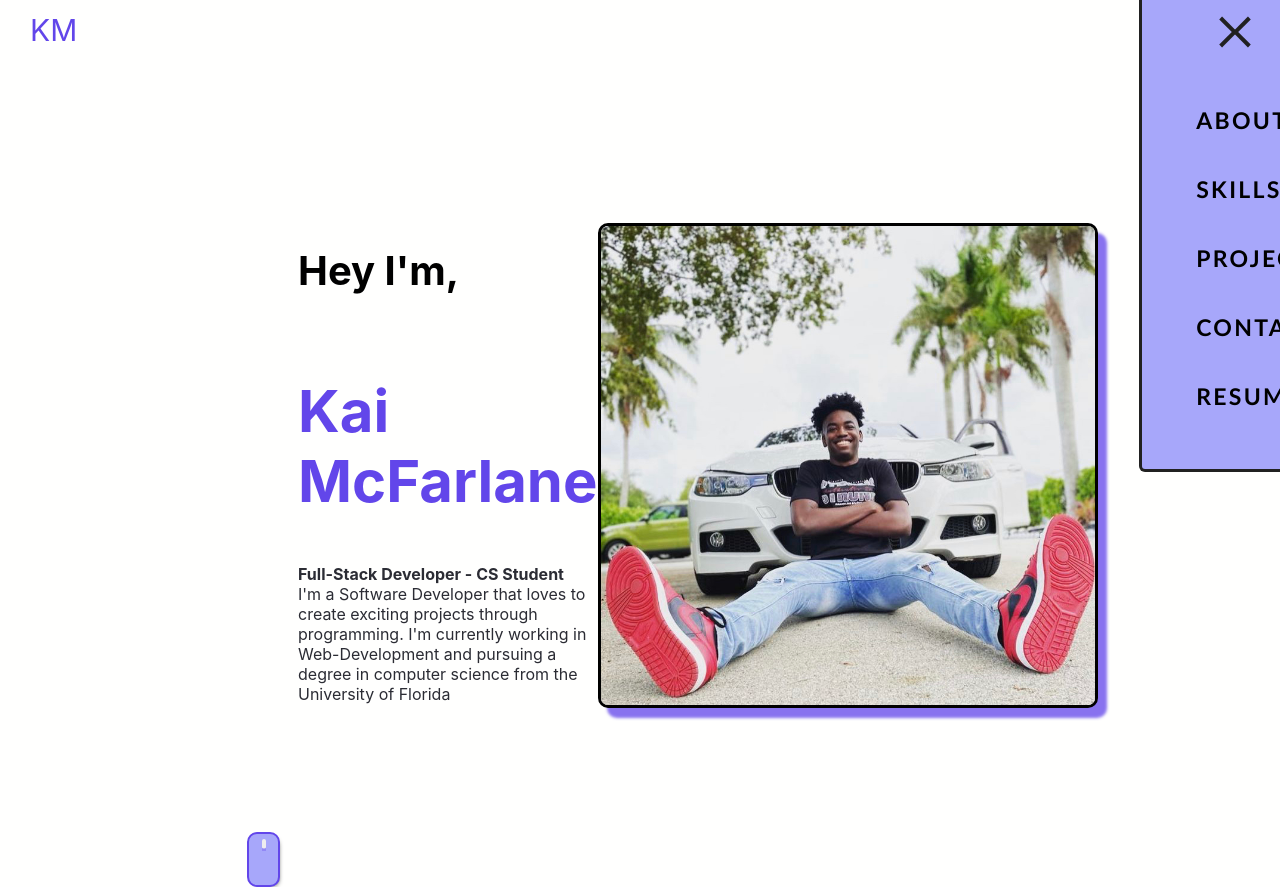
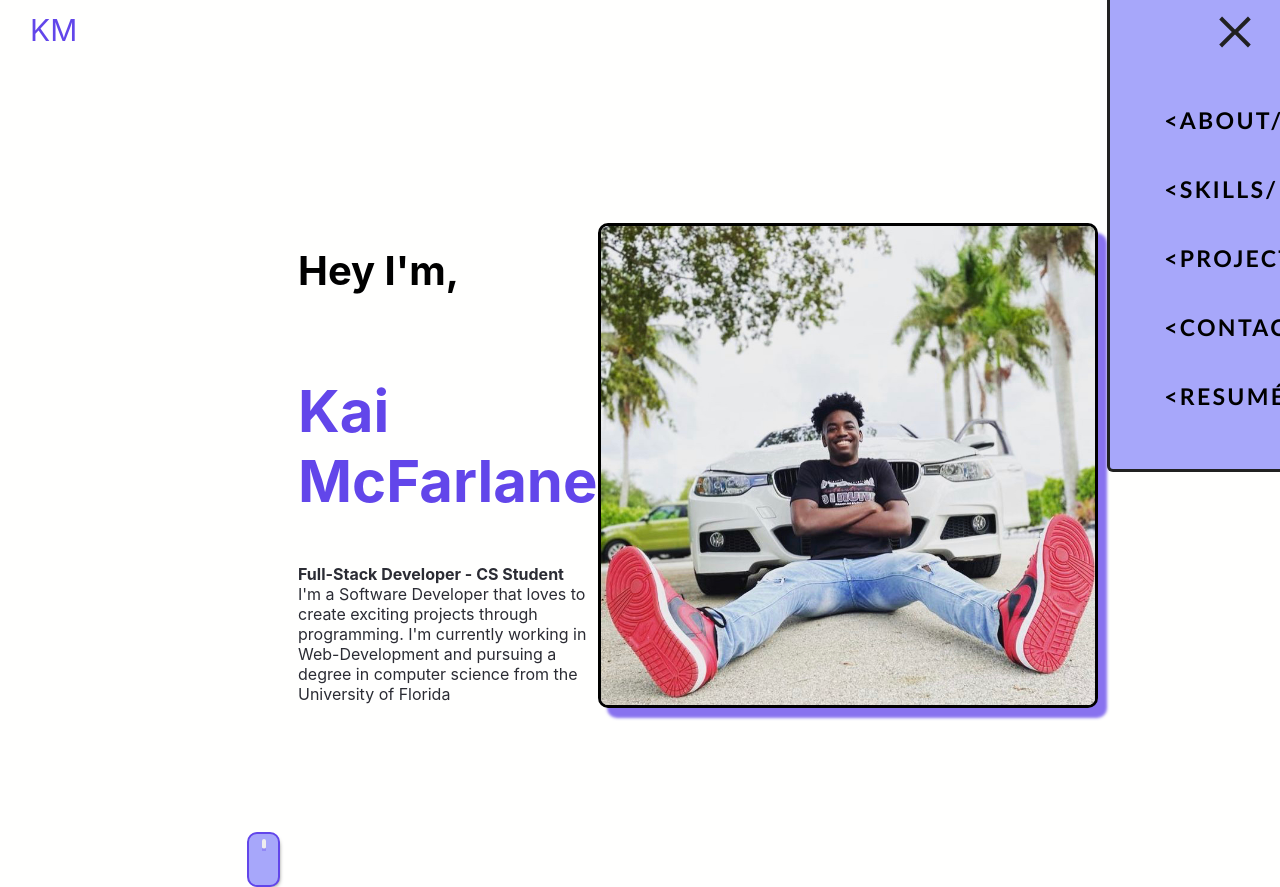
Before and after one commit to kaimcfarlane/portfolio_website_km, a React (Create React App) app in the folder portfolio_website_km/: page / in a window 1280 px wide. Both pictures are taken after a click on the element 1250 px from the left and 30 px from the top of the page. Shown: the top 887 px of the page. Built offline with nearby package versions, Linux system fonts and the light colour scheme; the HTML template or start-up script is replaced by a standard one.

Commit message:
Added slide in animation for burger menu items

```diff
--- a/portfolio_website_km/src/Header.js
+++ b/portfolio_website_km/src/Header.js
@@ -35,13 +35,30 @@ export default function Header() {
         console.log(menuContent.current.style.display);
         if(menuContent.current.style.display === "none" || menuContent.current.style.display === '')
         {
+            // menuContent.current.style.opacity = "0"
             menuContent.current.style.display = "flex";
+            menuContent.current.style.animation = "slideLeft"
+            setTimeout(() => {
+                // menuContent.current.style.opacity = "100%"
+                menuContent.current.style.left = "86.5%"
+                burgerMenu.current.style.backgroundColor = "#a7a7fa";
+            },100)
             // burgerMenu.current.style.backgroundColor = "#7a61f0d9";
-            burgerMenu.current.style.backgroundColor = "#a7a7fa";
+
         }
         else {
-            menuContent.current.style.display = "none";
-            burgerMenu.current.style.backgroundColor = "";
+            menuContent.current.style.animation = "slideRight"
+            // burgerMenu.current.style.animation = "slideBurgerRight";
+            setTimeout(() => {
+                menuContent.current.style.left = "100%"
+                setTimeout(() => {
+                    menuContent.current.style.display = "none"
+                },600)
+            },100)
+            setTimeout(() => {
+                burgerMenu.current.style.backgroundColor = "";
+            },320);
+
         }
 
         console.log("burgerMenu Clicked!");
@@ -61,11 +78,11 @@ export default function Header() {
     </div>
         <div id={styles.menuContent} ref={menuContent}>
             <ul id={styles.dropdown}>
-                <li className={styles.headerItem}><a href='#' className={styles.hLink}>ABOUT</a></li>
-                <li className={styles.headerItem}><a href='#' className={styles.hLink}>SKILLS</a></li>
-                <li className={styles.headerItem}><a href='#' className={styles.hLink}>PROJECTS</a></li>
-                <li className={styles.headerItem}><a href='#' className={styles.hLink}>CONTACT</a></li>
-                <li className={styles.headerItem}><a href='#' className={styles.hLink}>resumé</a></li>
+                <li className={styles.headerItem}><a href='#' className={styles.hLink}>&lt;ABOUT/&gt;</a></li>
+                <li className={styles.headerItem}><a href='#' className={styles.hLink}>&lt;SKILLS/&gt;</a></li>
+                <li className={styles.headerItem}><a href='#' className={styles.hLink}>&lt;PROJECTS/&gt;</a></li>
+                <li className={styles.headerItem}><a href='#' className={styles.hLink}>&lt;CONTACT/&gt;</a></li>
+                <li className={styles.headerItem}><a href='#' className={styles.hLink}>&lt;resumé/&gt;</a></li>
             </ul>
         </div>
     </section>
--- a/portfolio_website_km/src/Header.module.css
+++ b/portfolio_website_km/src/Header.module.css
@@ -73,15 +73,35 @@
   padding-top: 70px;
   padding-bottom: 70px; */
   top: 0;
+  /* transition-duration: 0.5s; */
+  transition: all .5s ease;
 
   border-style: solid;
   border-top: white;
 
-  left: 89%;
+  /* left: 86.5%; */
+  left: 100%;
   padding: 46px;
   padding-top: 70px;
   padding-bottom: 22px;
+  animation: '';
 }
+
+@keyframes slideLeft {
+  100% {
+    left: 86.5%;
+  }
+}
+
+@keyframes slideRight {
+  0%{
+    left: 86.5%;
+  }
+  100%{
+    left: 100%;
+  }
+}
+
 
 .btn11 {
     width: 60px;
--- a/portfolio_website_km/src/burgerMenu.css
+++ b/portfolio_website_km/src/burgerMenu.css
@@ -1,3 +1,11 @@
+@keyframes slideBurgerRight{
+  0%{
+    left: 0%;
+  }
+  100%{
+    left: 100%;
+  }
+}
 
 .btn11 {
     /* position: absolute; */
@@ -5,10 +13,11 @@
     z-index: 2;
     width: 60px;
     height: 60px;
+    animation: '';
     /* background-color: #7a61f0d9; */
     /* top: 300px;
     left: 240px; */
-    /* transition-duration: 0.5s; */
+    transition-duration: 0.1s;
     /* background-color: #a7a7fa; */
   }
   .btn11 .icon-left {
```
